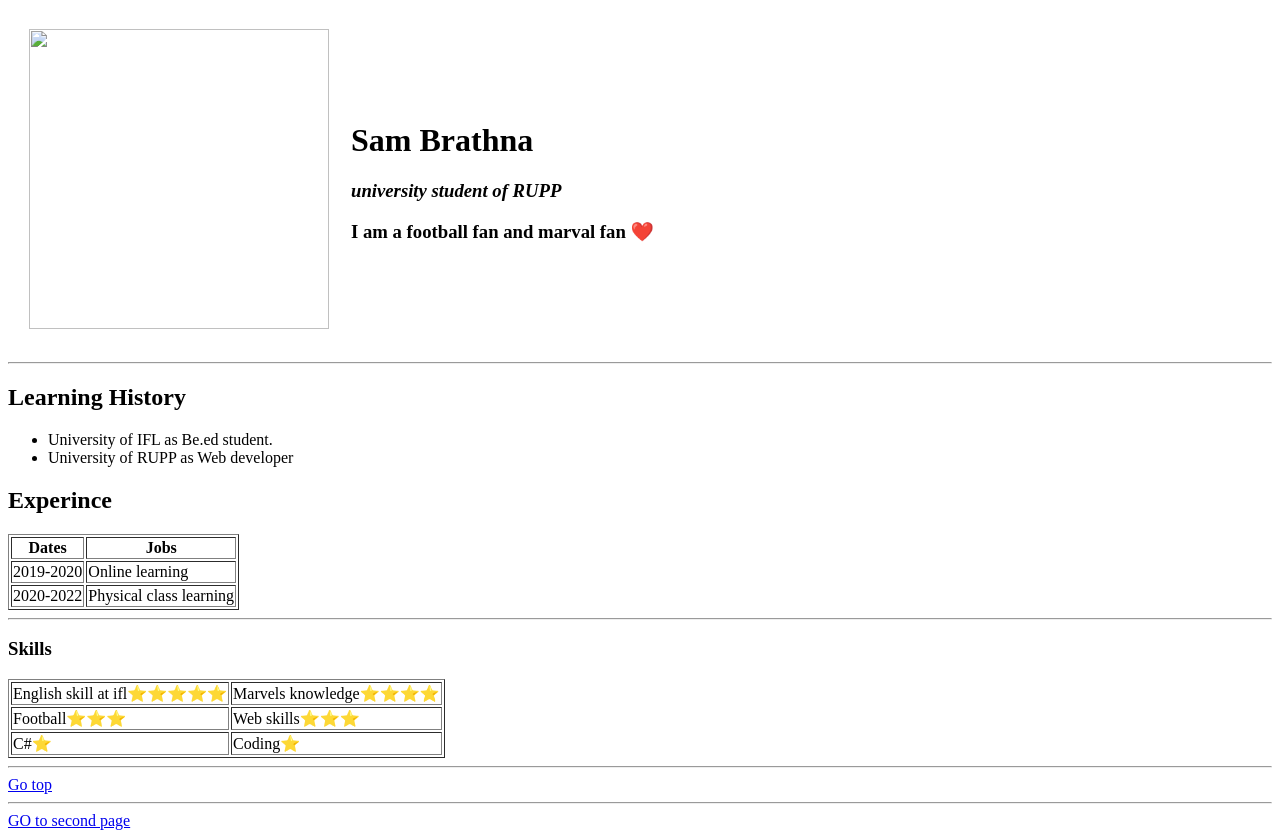
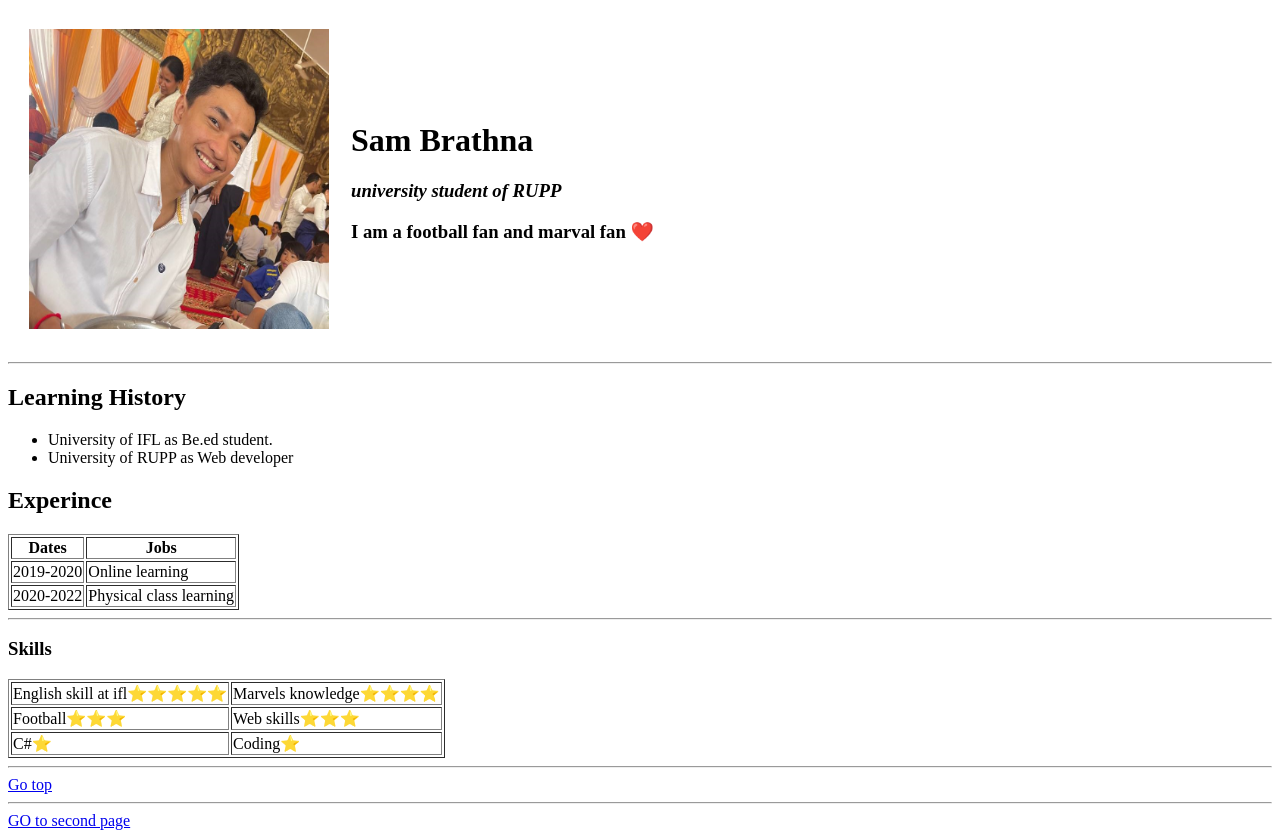
Before and after one commit to Brathna88/CV, a plain HTML site: page index.html in a window 1280 px wide. Drawn offline with Linux system fonts and the light colour scheme.

Commit message:
Update index.html

```diff
--- a/index.html
+++ b/index.html
@@ -6,7 +6,7 @@
     <body>
         <a name="Go top"/>
         <table cellspacing="20">
-            <td> <img src="../follow lesson in st code/image/a.jpg" height="300" width="300" class=""> </td>
+            <td> <img src="image/a.jpg" height="300" width="300" class=""> </td>
             <td><h1> Sam Brathna </h1>
                 <h3> <em> university student of RUPP </em></h3>
                 <h3> I am a football fan and marval fan ❤️ </h3></td>
```
